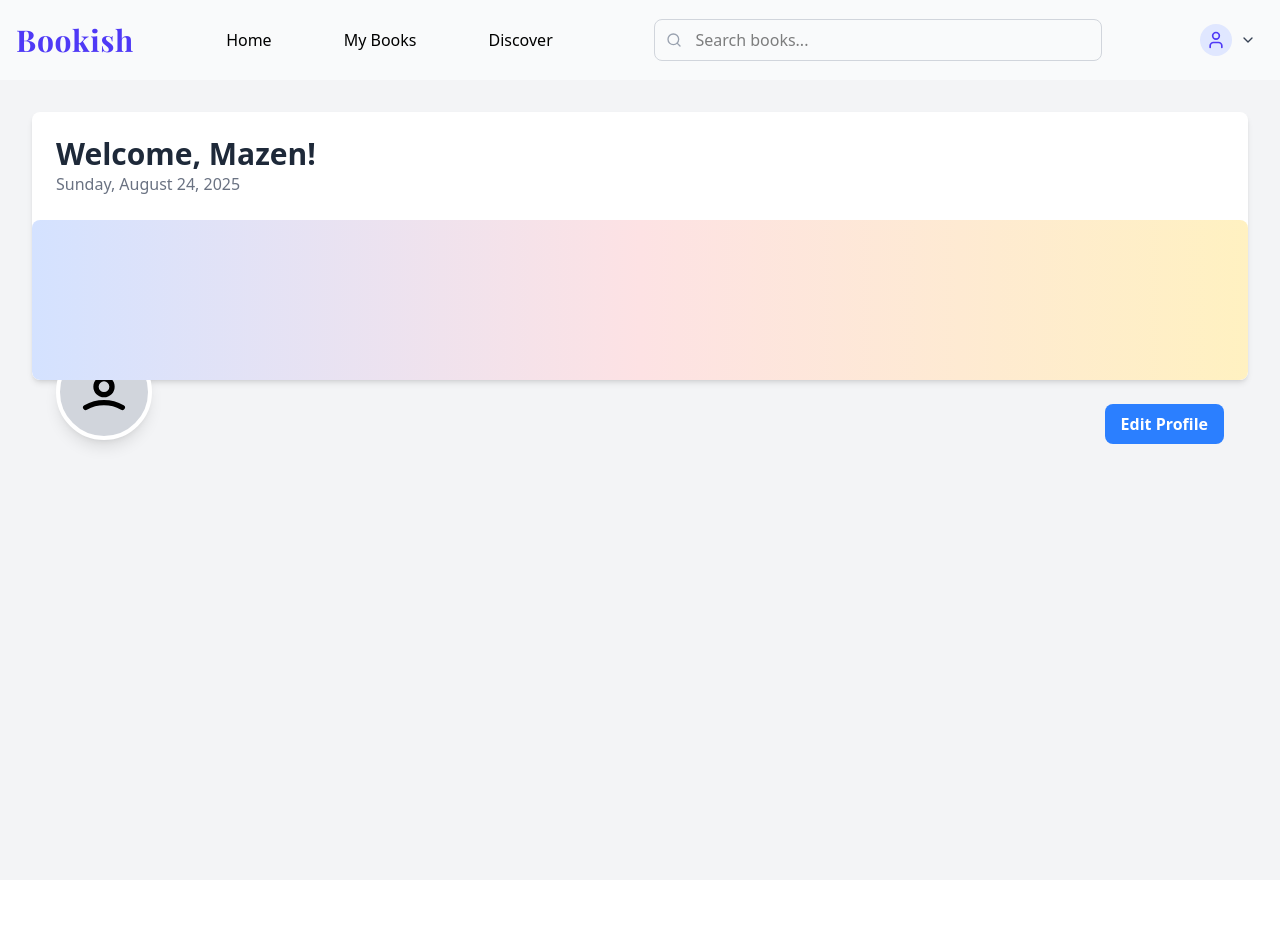
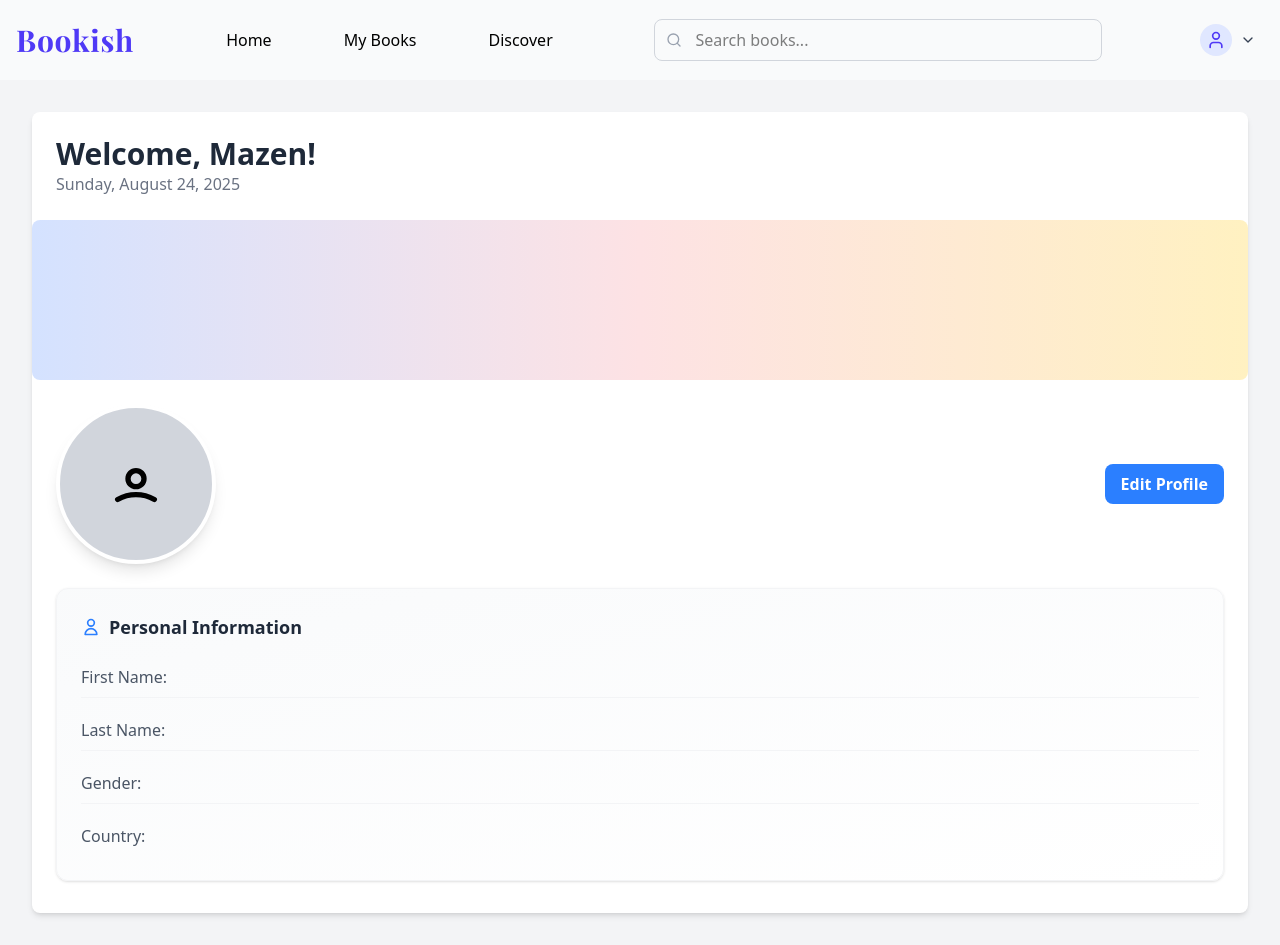
Before and after one commit to ChairmanNetero/Bookish, a React (Vite) app in the folder client/: page /profile in a window 1280 px wide. Before the commit the page ends 880 px from the top, so only its background shows below. Built offline with nearby package versions, Linux system fonts and the light colour scheme; sample sign-in values are in the browser's storage; a web font is replaced by a local one.

Commit message:
Add profile information card to profile page

```diff
--- a/client/src/pages/Profile.jsx
+++ b/client/src/pages/Profile.jsx
@@ -18,7 +18,7 @@ const Profile = () => {
 
     return (
         <div className="bg-gray-100 min-h-screen p-4 sm:p-6 lg:p-8 font-sans">
-            <div className="max-w-8xl bg-white rounded-lg mx-auto shadow-md overflow-hidden">
+            <div className="max-w-7xl bg-white rounded-lg mx-auto shadow-md overflow-hidden">
                 {/* Welcome Header */}
                 <div className="p-6">
                     <h1 className="text-3xl font-bold text-gray-800">Welcome, Mazen!</h1>
@@ -30,19 +30,49 @@ const Profile = () => {
               bg-gradient-to-r from-[#d4e2ff] via-[#fde2e4] to-[#fff1c1]
               [clip-path:polygon(0%_0,_100%_0,_100%_100%,_0%_100%)]">
                 </div>
-            </div>
 
                 {/* 3. Profile Picture and Edit Button */}
                 <div className="p-6 flex justify-between items-center">
                     <div className="flex items-center">
-                    <div className="w-24 h-24 bg-gray-300 rounded-full flex items-center justify-center overflow-hidden border-4 border-white -mt-16 shadow-lg">
+                        <div className="w-40 h-40 bg-gray-300 rounded-full flex items-center justify-center overflow-hidden border-4 border-white -mt-0 shadow-lg">
                             <PlaceholderIcon className="w-16 h-16 rounded-full" />
                         </div>
                     </div>
                     <button className="bg-blue-500 hover:bg-blue-600 text-white font-bold py-2 px-4 rounded-lg transition duration-300">
                         Edit Profile
                     </button>
+                </div>
 
+                {/* 4. User Information */}
+                <div className="px-6 pb-8">
+                        {/* Personal Information Card */}
+                    <div className="bg-gradient-to-br from-gray-50 to-white p-6 rounded-xl border border-gray-100 shadow-sm">
+                        <h3 className="text-lg font-semibold text-gray-800 mb-4 flex items-center">
+                            <svg className="w-5 h-5 mr-2 text-blue-500" fill="none" stroke="currentColor" viewBox="0 0 24 24">
+                                <path strokeLinecap="round" strokeLinejoin="round" strokeWidth="2" d="M16 7a4 4 0 11-8 0 4 4 0 018 0zM12 14a7 7 0 00-7 7h14a7 7 0 00-7-7z"></path>
+                            </svg>
+                            Personal Information
+                        </h3>
+                        <div className="space-y-3">
+                            <div className="flex justify-between items-center py-2 border-b border-gray-100 last:border-b-0">
+                                <span className="text-gray-600 font-medium">First Name:</span>
+                                <span className="text-gray-800"></span>
+                            </div>
+                            <div className="flex justify-between items-center py-2 border-b border-gray-100 last:border-b-0">
+                                <span className="text-gray-600 font-medium">Last Name:</span>
+                                <span className="text-gray-800"></span>
+                            </div>
+                            <div className="flex justify-between items-center py-2 border-b border-gray-100 last:border-b-0">
+                                <span className="text-gray-600 font-medium">Gender:</span>
+                                <span className="text-gray-800"></span>
+                            </div>
+                            <div className="flex justify-between items-center py-2">
+                                <span className="text-gray-600 font-medium">Country:</span>
+                                <span className="text-gray-800"></span>
+                            </div>
+                        </div>
+                    </div>
+                </div>
             </div>
         </div>
     );
```
Lines whose indentation alone changed are shown as unchanged.
